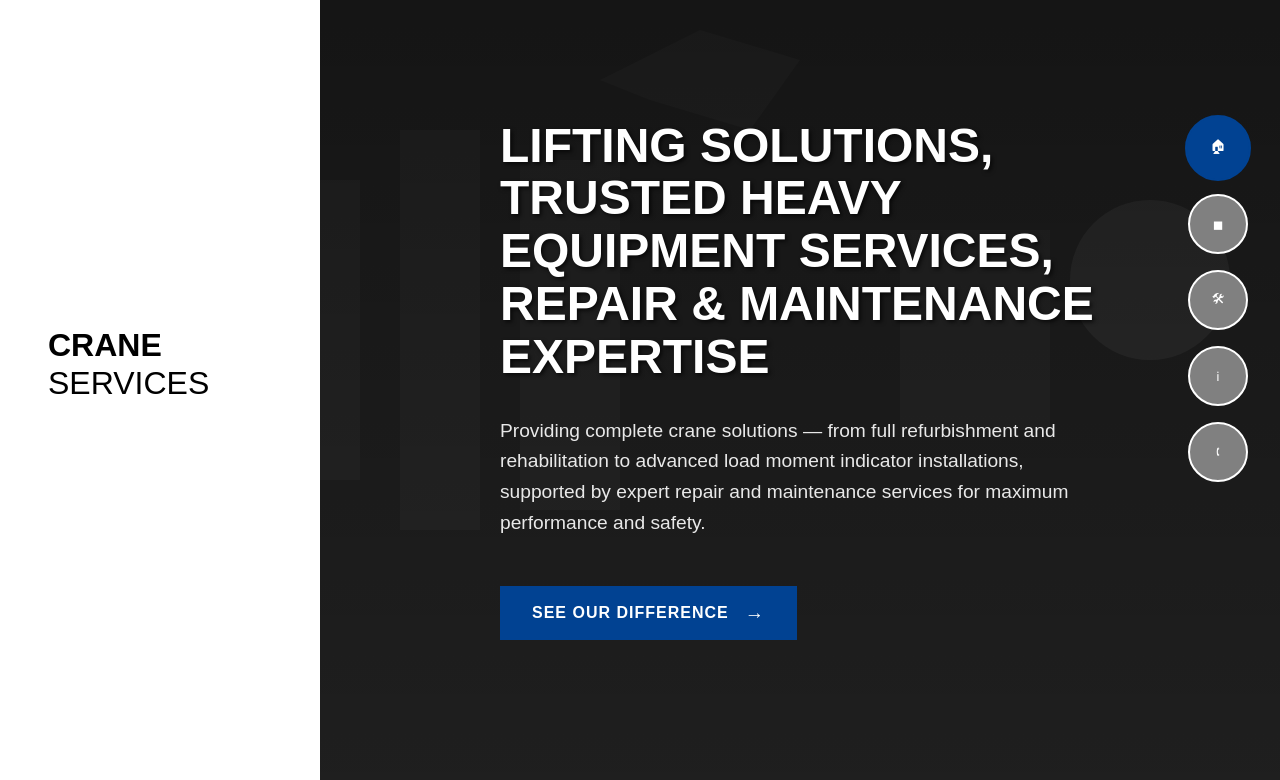
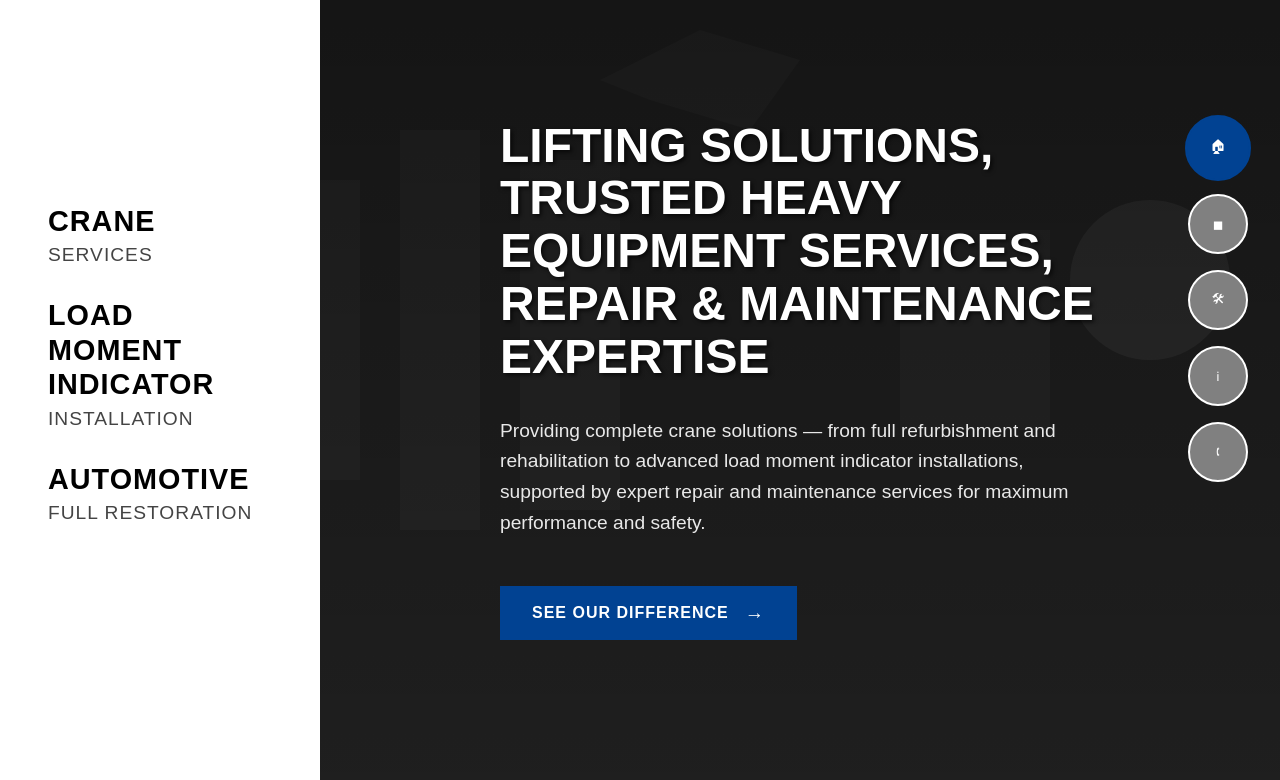
Before and after one commit to ProTechRuss/MFAS, a plain HTML site: page index.html in a window 1280 px wide. Shown: the part 100-880 px from the top of the page. Drawn offline with Linux system fonts and the light colour scheme.

Commit message:
Update index.html

```diff
--- a/index.html
+++ b/index.html
@@ -151,17 +151,33 @@
                 position: relative;
             }
 
+            /* Sidebar text styling */
             .sidebar-logo {
-            font-size: 2rem;
-            font-weight: 900;
+                font-size: 1.8rem;
+                font-weight: 800;
                 color: black;
-            margin-bottom: 2rem;
                 line-height: 1.2;
+                letter-spacing: 1px;
             }
 
-        .sidebar-logo .services {
-            font-weight: 300;
+            /* Group each block with margin spacing */
+            .sidebar-logo br {
+                display: none; /* remove <br> reliance */
             }
+
+            .sidebar-block {
+                margin-bottom: 2rem; /* spacing between CRANE, LMI, AUTOMOTIVE blocks */
+            }
+
+            .sidebar-block span {
+                display: block;
+                font-size: 1.2rem;
+                font-weight: 400;
+                margin-top: 0.3rem; /* spacing between title and subtitle */
+                color: #444;
+            }
+
+
 
             /* Main Hero Section */
             .hero-section {
@@ -657,7 +673,7 @@
             <div class="nav-container">
                 <!-- Logo with Image Placeholder -->
                 <div class="logo">
-                <img src="Images/LOGO1.png" alt="Logo" class="logo-img">
+                    <img src="Images/logo1.png" alt="Logo" class="logo-img">
                     <span>MARIA FE AUTO SERVICES</span>
                 </div>
 
@@ -697,9 +713,22 @@
             <!-- Red Sidebar -->
             <div class="red-sidebar">
                 <div class="sidebar-logo">
-                CRANE<br>
+                    <div class="sidebar-block">
+                        CRANE
                         <span class="services">SERVICES</span>
                     </div>
+
+                    <div class="sidebar-block">
+                        LOAD MOMENT INDICATOR
+                        <span class="lmi">INSTALLATION</span>
+                    </div>
+
+                    <div class="sidebar-block">
+                        AUTOMOTIVE
+                        <span class="automotive">FULL RESTORATION</span>
+                    </div>
+                </div>
+
             </div>
 
             <!-- Hero Section -->
```
Lines whose indentation alone changed are shown as unchanged.
